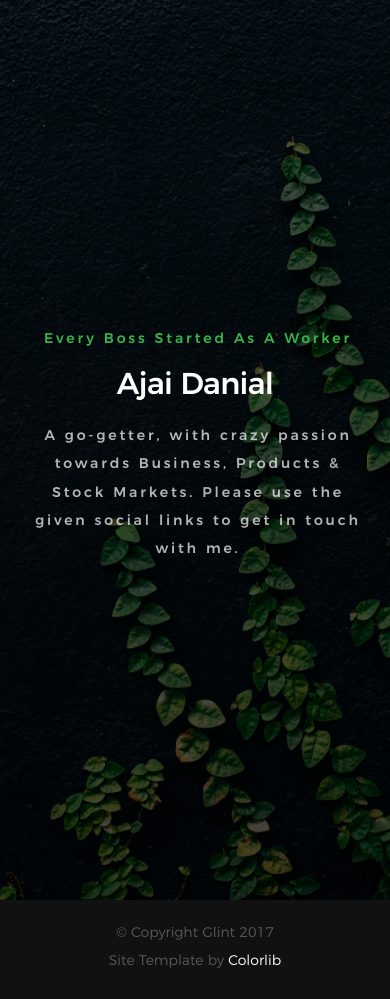
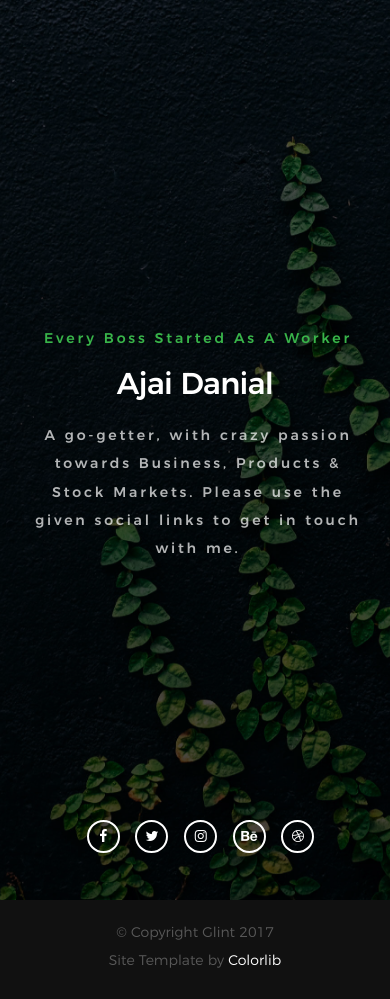
Before and after one commit to ajaidanial/ajaidanial.github.io, a Jekyll site: the page built from index.html, in a window 390 px wide. Built offline with Jekyll 4.4.1, drawn with Linux system fonts in a browser that asks for light colours.

Commit message:
fixed links css

```diff
--- a/assets/css/main.css
+++ b/assets/css/main.css
@@ -2150,7 +2150,20 @@ html.no-csstransitions .home-content__main {
         display: none;
 	}
 	.home-social {
-        display: none;
+		width: 100%;
+		text-align: center;
+		display: inline-block;
+		top: auto;
+		right: auto;
+		-webkit-transform: none;
+    	-ms-transform: none;
+		transform: none;
+		left: 0;
+		bottom: 4rem;
+	}
+	.home-social li {
+		display: inline-block;
+		padding: 0 0.6rem;
     }
 }
 
```
